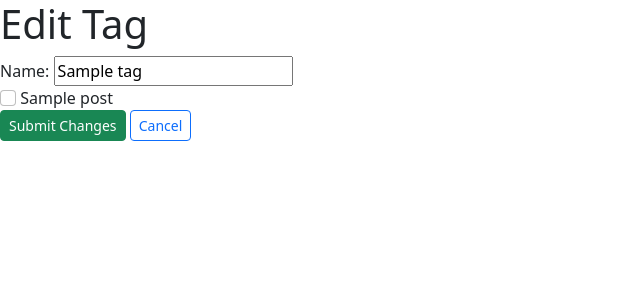
After one commit to jtompkins415/SQLA-Blogly, a Flask app: page /tags/1/edit in a window 1280 px wide. The commit adds this page. Shown: the top 300 px of the page, without its empty margins (0-640 px from the left). Run offline with Flask 2, Linux system fonts and the light colour scheme; tables that the repository leaves empty hold one stand-in row (values such as "Sample post").

Commit message:
Create Tag templates, update Post routes and templates

```diff
--- a/app.py
+++ b/app.py
@@ -96,14 +96,18 @@ def show_post_form(user_id):
     '''Show new post form'''
 
     user = User.query.get_or_404(user_id)
-    return render_template('post_form.html', user=user)
+    tags = Tag.query.all()
+    return render_template('post_form.html', user=user, tags=tags)
 
 @app.route('/users/<int:user_id>/posts/new', methods=['POST'])
 def create_post(user_id):
     '''Create new post'''
 
     user = User.query.get_or_404(user_id)
-    new_post = Post(title = request.form['title'], content = request.form['content'], created_by = user.id)
+    tag_ids = [int(num) for num in request.form.getlist('tags')]
+    tags = Tag.query.filter(Tag.id.in_(tag_ids)).all()
+
+    new_post = Post(title = request.form['title'], content = request.form['content'], created_by = user.id, tags = tags)
 
     db.session.add(new_post)
     db.session.commit()
@@ -123,7 +127,9 @@ def show_post_edit_form(post_id):
     '''Show post edit form'''
 
     post = Post.query.get_or_404(post_id)
-    return render_template('post_edit.html', post=post)
+    tags = Tag.query.all()
+
+    return render_template('post_edit.html', post=post, tags=tags)
 
 @app.route('/posts/<int:post_id>/edit', methods=['POST'])
 def edit_post(post_id):
@@ -133,6 +139,9 @@ def edit_post(post_id):
 
     post.title =  request.form['title']
     post.content = request.form['content']
+
+    tag_ids = [int(num) for num in request.form.getlist('tags')]
+    post.tags = Tag.query.filter(Tag.id.in_(tag_ids)).all()
 
     db.session.add(post)
     db.session.commit()
@@ -156,7 +165,7 @@ def delete_post(post_id):
 def list_tags():
     '''Show list of all tags'''
 
-    tags = Tag.query.get_or_404().all()
+    tags = Tag.query.all()
     return render_template('list_tags.html', tags=tags)
 
 @app.route('/tags/<int:tag_id>', methods=['GET'])
@@ -170,13 +179,16 @@ def show_tag_details(tag_id):
 def new_tag_form():
     '''Render form for new tag submission'''
 
-    return render_template('new_tag.html')
+    post = Post.query.all()
+    return render_template('new_tag.html', post=post)
 
 @app.route('/tags/new', methods=['POST'])
 def create_tag():
     '''Process tag form and add tag to Tags table'''
 
-    tag = Tag(tag_name= request.form['tag_name'])
+    post_ids = [int(num) for num in request.form.getlist('posts')]
+    posts = Post.query.filter(Post.id.in_(post_ids)).all()
+    tag = Tag(tag_name= request.form['tag_name'], posts=posts)
 
     db.session.add(tag)
     db.session.commit()
@@ -188,15 +200,18 @@ def show_tag_edit_form(tag_id):
     '''Show form to edit tag'''
 
     tag = Tag.query.get_or_404(tag_id)
-    return render_template('tag_edit.html', tag=tag)
+    posts = Post.query.all()
+    return render_template('tag_edit.html', tag=tag, posts=posts)
 
 @app.route('/tags/<int:tag_id>/edit', methods=['POST'])
 def edit_tag(tag_id):
     '''Process form submission and alter Tag'''
 
     tag = Tag.query.get_or_404(tag_id)
+    tag.tag_name = request.form['tag_name']
 
-    tag.tag_name = request.form['tag_name']
+    post_ids = [int(num) for num in request.form.getlist('posts')]
+    tag.posts = Post.query.filter(Post.id.in_(post_ids)).all()
 
     db.session.add(tag)
     db.session.commit()
--- a/templates/list.html
+++ b/templates/list.html
@@ -10,5 +10,8 @@
         <li><a href="/users/{{user.id}} ">{{user.first_name}} {{user.last_name}}</a></li>
     {% endfor %}
     </ul>
-   <p><a href="/users/new">Add User</a></p>
+   <form>
+    <button class="btn btn-primary btn-sm" formmethod="get" formaction="/users/new">Add User</button>
+    <button class="btn btn-success btn-sm" formmethod="get" formaction="/tags">Go To Tags</button>
+   </form>
     {% endblock %}
--- /dev/null
+++ b/templates/tag_edit.html
@@ -0,0 +1,26 @@
+{% extends "base.html" %}
+
+{% block title %}Edit Tag Form{% endblock %}
+
+{% block content %}
+<h1>Edit Tag</h1>
+<form method="post">
+    <label for="tag_name">Name:</label>
+    <input type="text" id="tag_name" name="tag_name" value="{{tag.tag_name}}">
+
+    <div>
+        {% for post in posts %}
+        <div>
+            <input class="form-check-input" type="checkbox" value="{{post.id}}" id="post_{{post.id}}" name="posts">
+            <label class="form-check-label" for="post_{{post.id}}">{{post.title}}</label>
+        </div>
+        {% endfor %}
+    </div>
+
+
+    <div>
+    <button type="submit" class="btn btn-success btn-sm">Submit Changes</button>
+    <button class="btn btn-outline-primary btn-sm" formmethod="get" formaction="/tags">Cancel</button>
+    </div>
+</form>
+{% endblock %}
```
Also changed, not shown: templates/list_tags.html (added, +16 -0 lines), templates/new_tag.html (added, +26 -0 lines), templates/post_detail.html (+12 -1 lines), templates/post_edit.html (+10 -0 lines), templates/post_form.html (+9 -0 lines), templates/tag_details.html (added, +21 -0 lines).
